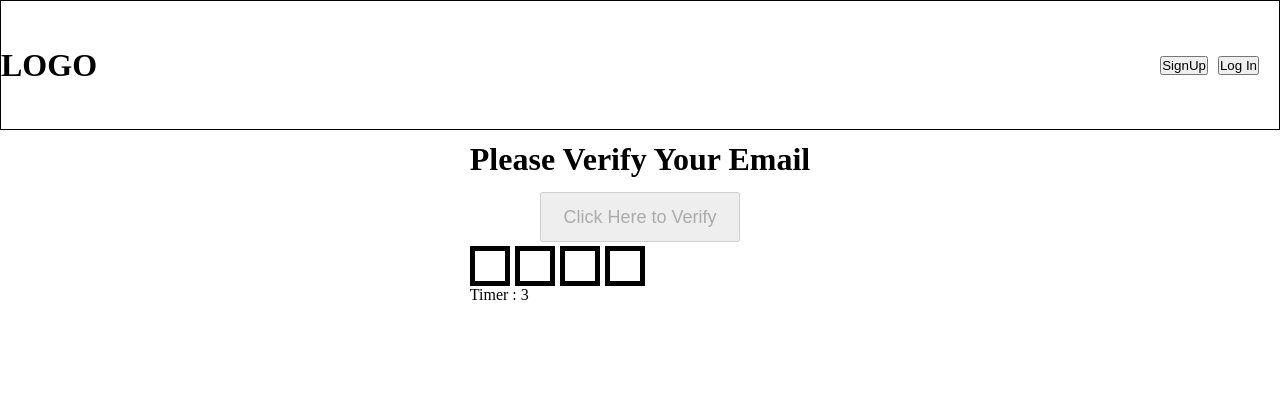
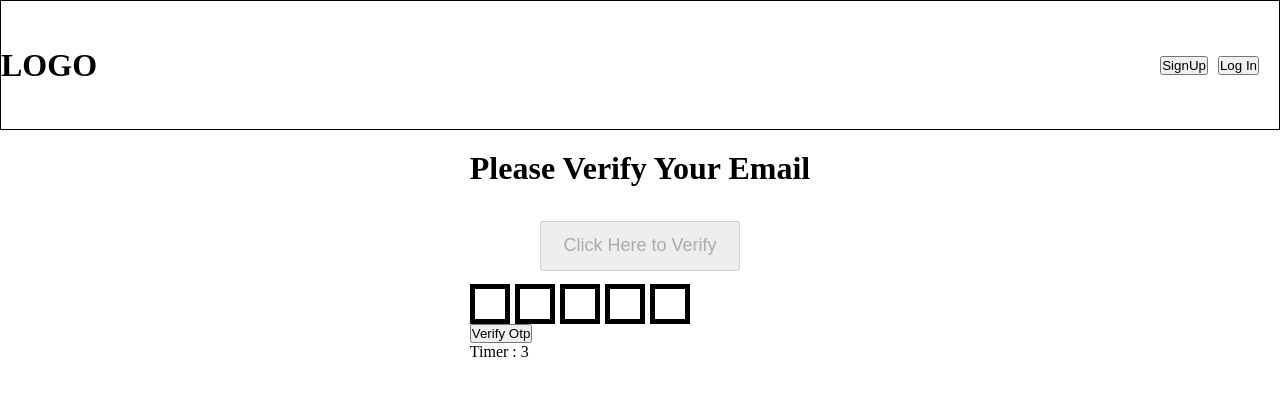
Before and after one commit to krushnadiwate2417/myorgnizer, a React (Vite) app: page /verify in a window 1280 px wide. Both pictures are taken after a click on the button "Click Here to Verify". Shown: the top 396 px of the page. Built offline with nearby package versions, Linux system fonts and the light colour scheme; no server answers.

Commit message:
Otp verification successFul

```diff
--- a/App.jsx
+++ b/App.jsx
@@ -1,4 +1,4 @@
-import React from "react";
+import React, { useContext, useState } from "react";
 import ReactDOM from "react-dom/client";
 import SignUpPage from "./SignUp";
 import Verify from "./Verify";
@@ -6,12 +6,19 @@ import Login from "./Login";
 import Home from "./Home";
 import Header from "./Header";
 import { createBrowserRouter, RouterProvider, Outlet } from "react-router-dom";
+import UserContext from "./Context/UserContext";
 
 const App = () => {
+  const [Useremail, setUserEmail] = useState("");
+
+  const data = { email: Useremail };
+
   return (
     <>
-      <Header />
-      <Outlet />
+      <UserContext.Provider value={{ data, setUserEmail }}>
+        <Header />
+        <Outlet />
+      </UserContext.Provider>
     </>
   );
 };
--- /dev/null
+++ b/Context/UserContext.jsx
@@ -0,0 +1,5 @@
+import { createContext } from "react";
+
+const UserContext = createContext(null);
+
+export default UserContext;
--- a/Login.jsx
+++ b/Login.jsx
@@ -28,11 +28,15 @@ const Login = () => {
       }
 
       const result = await response.json();
-      if (result.msg == "success") {
+      if (result?.msg == "success" && result?.isemailerified == true) {
         localStorage.setItem("userToken", result.token);
         console.log("added");
         navigate("/home");
         console.log(result);
+      }
+
+      if (result?.msg == "success" && result?.isemailerified == false) {
+        navigate("/verify");
       }
       setHidden("hide");
     } catch (error) {
--- a/Reuseables/Form.jsx
+++ b/Reuseables/Form.jsx
@@ -1,4 +1,9 @@
+import { useContext } from "react";
+import UserContext from "../Context/UserContext";
+
 const Form = ({ action, handleSubmit, setEmail, email }) => {
+  const { setUserEmail } = useContext(UserContext);
+
   return (
     <>
       <form onSubmit={handleSubmit}>
@@ -14,6 +19,7 @@ const Form = ({ action, handleSubmit, setEmail, email }) => {
             required
             onChange={(e) => {
               setEmail(e.target.value);
+              setUserEmail(e.target.value);
             }}
           />
         </div>
--- /dev/null
+++ b/Reuseables/Input-Otp.jsx
@@ -0,0 +1,99 @@
+import React, { useRef, useState, useContext, useEffect } from "react";
+import { useNavigate } from "react-router-dom";
+import UserContext from "../Context/UserContext";
+import { Navigate, useFetcher } from "react-router-dom";
+const Otp = () => {
+  const [values, setValues] = useState(["", "", "", "", ""]); // State for the input values
+  const [otp, setOtp] = useState("");
+  const navigate = useNavigate();
+  const inputs = useRef([]); // References for the input fields
+  const { data } = useContext(UserContext);
+  const email = data.email;
+
+  const handleOtp = async () => {
+    try {
+      const response = await fetch(
+        "https://rgstudentsmanagementbackend.onrender.com/api/v1/organizemeusers/orguserverifyotp",
+        {
+          method: "POST",
+          headers: {
+            "Content-Type": "application/json",
+          },
+          body: JSON.stringify({ email: email, otp: values.join("") }),
+        }
+      );
+
+      if (!response.ok) {
+        throw new Error("Error in Fetching");
+      }
+
+      const result = await response.json();
+      if (result.message === "OTP verified successfully!!") {
+        navigate("/home");
+      }
+    } catch (error) {
+      console.log("Error in OTP VERIFICATION " + error);
+    }
+  };
+
+  const handleInputChange = (e, index) => {
+    const { value } = e.target;
+
+    // Allow only single character input
+    if (value.length > 1) return;
+
+    // Update the value in the state
+    const newValues = [...values];
+    newValues[index] = value;
+    setValues(newValues);
+
+    // Move to the next input if there's a next one
+    if (value && index < inputs.current.length - 1) {
+      inputs.current[index + 1].focus();
+    }
+  };
+
+  const handleKeyDown = (e, index) => {
+    // Handle backspace: move to the previous field if empty
+    if (e.key === "Backspace" && !values[index] && index > 0) {
+      inputs.current[index - 1].focus();
+    }
+  };
+
+  return (
+    <>
+      <div>
+        {values.map((value, index) => (
+          <input
+            key={index}
+            type="text"
+            value={value}
+            maxLength="1" // Ensures only 1 character is entered
+            onChange={(e) => handleInputChange(e, index)}
+            onKeyDown={(e) => handleKeyDown(e, index)}
+            ref={(el) => (inputs.current[index] = el)} // Assign refs to inputs
+            style={{
+              width: "30px",
+              height: "30px",
+              textAlign: "center",
+              marginRight: "5px",
+              border: "5px solid",
+              borderColor: "black",
+            }}
+          />
+        ))}
+      </div>
+      <div>
+        <button
+          onClick={() => {
+            handleOtp();
+          }}
+        >
+          Verify Otp
+        </button>
+      </div>
+    </>
+  );
+};
+
+export default Otp;
--- a/Reuseables/Timer.jsx
+++ b/Reuseables/Timer.jsx
@@ -1,5 +1,5 @@
 import { useState, useEffect } from "react";
-import Otp from "./inputOtp";
+import Otp from "./Input-Otp";
 
 const Timer = ({ setDisable, start, setStart }) => {
   const [seconds, setSeconds] = useState(5);
--- a/Reuseables/inputOtp.jsx
+++ /dev/null
@@ -1,56 +0,0 @@
-import React, { useRef, useState } from "react";
-
-const Otp = () => {
-  const [values, setValues] = useState(["", "", "", ""]); // State for the input values
-  const inputs = useRef([]); // References for the input fields
-
-  const handleInputChange = (e, index) => {
-    const { value } = e.target;
-
-    // Allow only single character input
-    if (value.length > 1) return;
-
-    // Update the value in the state
-    const newValues = [...values];
-    newValues[index] = value;
-    setValues(newValues);
-
-    // Move to the next input if there's a next one
-    if (value && index < inputs.current.length - 1) {
-      inputs.current[index + 1].focus();
-    }
-  };
-
-  const handleKeyDown = (e, index) => {
-    // Handle backspace: move to the previous field if empty
-    if (e.key === "Backspace" && !values[index] && index > 0) {
-      inputs.current[index - 1].focus();
-    }
-  };
-
-  return (
-    <div>
-      {values.map((value, index) => (
-        <input
-          key={index}
-          type="text"
-          value={value}
-          maxLength="1" // Ensures only 1 character is entered
-          onChange={(e) => handleInputChange(e, index)}
-          onKeyDown={(e) => handleKeyDown(e, index)}
-          ref={(el) => (inputs.current[index] = el)} // Assign refs to inputs
-          style={{
-            width: "30px",
-            height: "30px",
-            textAlign: "center",
-            marginRight: "5px",
-            border: "5px solid",
-            borderColor: "black",
-          }}
-        />
-      ))}
-    </div>
-  );
-};
-
-export default Otp;
--- a/SignUp.jsx
+++ b/SignUp.jsx
@@ -1,4 +1,4 @@
-import { useState, useEffect } from "react";
+import { useState } from "react";
 import { useNavigate } from "react-router";
 import Shimmer from "./Shimmer";
 import { Link } from "react-router-dom";
--- a/Verify.jsx
+++ b/Verify.jsx
@@ -1,9 +1,35 @@
-import { useState } from "react";
+import UserContext from "./Context/UserContext";
+import { useState, useContext } from "react";
 import Timer from "./Reuseables/Timer";
 const Verify = () => {
   const [hide, setHide] = useState("hide");
   const [disable, setDisable] = useState(false);
   const [start, setStart] = useState(false);
+  const { data } = useContext(UserContext);
+  const email = data.email;
+
+  const handleVerify = async () => {
+    try {
+      const response = await fetch(
+        "https://rgstudentsmanagementbackend.onrender.com/api/v1/organizemeusers/orguserrequestotp",
+        {
+          method: "POST",
+          headers: {
+            "Content-Type": "application/json",
+          },
+          body: JSON.stringify({ email }),
+        }
+      );
+
+      if (!response.ok) {
+        throw new Error("Error in Fetching");
+      }
+      const result = await response.json();
+      console.log(result);
+    } catch (error) {
+      console.log("Error in Verify" + error);
+    }
+  };
 
   console.log("IN VERIFY", start);
   return (
@@ -21,6 +47,8 @@ const Verify = () => {
                 setHide("");
                 setDisable(true);
                 setStart(true);
+                handleVerify();
+                console.log(data.email);
               }}
             >
               Click Here to Verify
```
